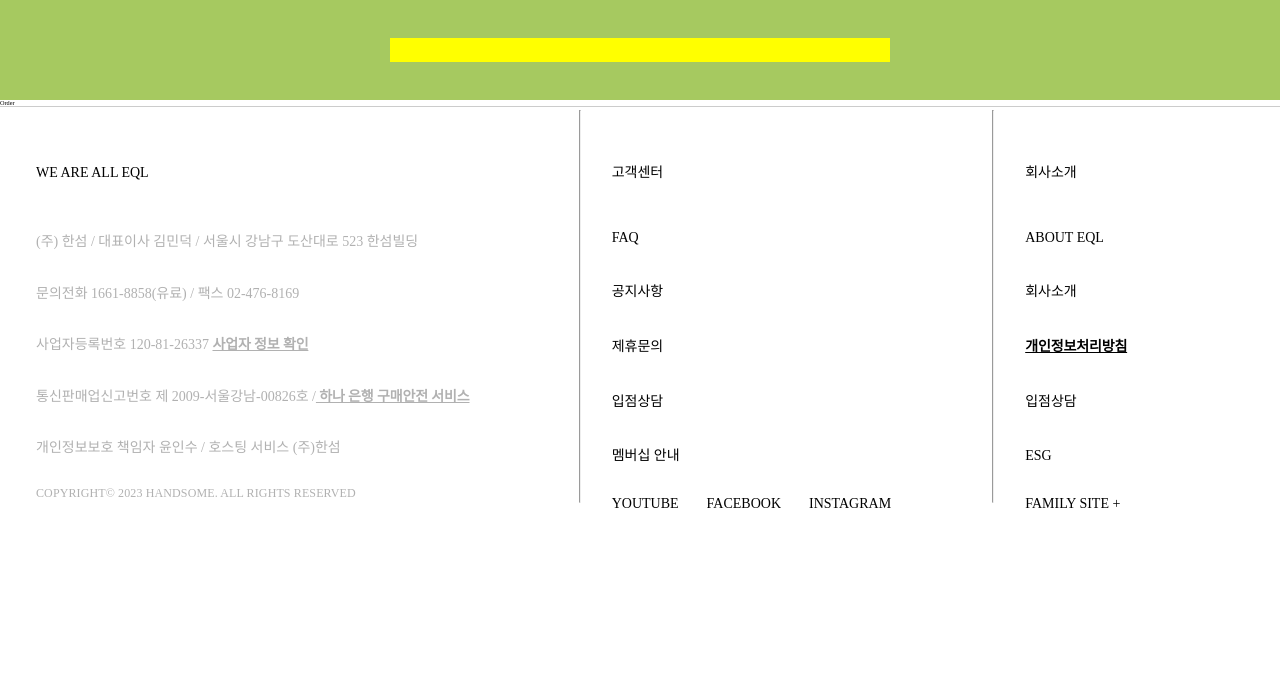
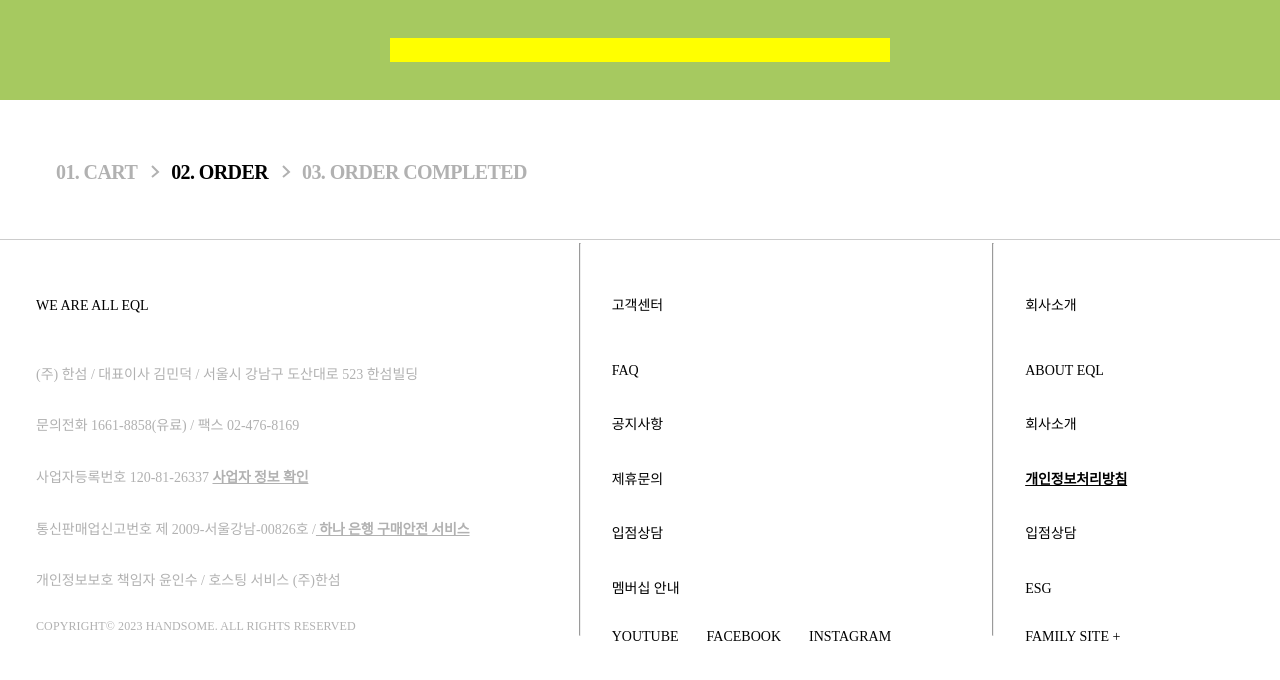
Before and after one commit to ljh0608/EQL-Client, a React (Vite) app in the folder EQL-Client-Project/: page /order/1 in a window 1280 px wide. Shown: the top 680 px of the page. Built offline with nearby package versions, Linux system fonts and the light colour scheme.

Commit message:
feat: breadcrums map렌더링으로 구현 후 order에 적용

```diff
--- a/EQL-Client-Project/src/Router.tsx
+++ b/EQL-Client-Project/src/Router.tsx
@@ -1,7 +1,8 @@
 import { BrowserRouter, Route, Routes } from 'react-router-dom';
+
+import Category from './pages/Category/Category';
 import Home from './pages/Home/Home';
 import Order from './pages/Order/Order';
-import Category from './pages/Category/Category';
 import Product from './pages/Product/Product';
 
 function Router() {
--- /dev/null
+++ b/EQL-Client-Project/src/components/order/BreadCrumb/BreadCrumb.style.tsx
@@ -0,0 +1,6 @@
+import styled from 'styled-components';
+
+export const BreadCrumContainer = styled.div`
+  display: flex;
+  margin: 5.6rem 0rem 5.1rem 5.6rem;
+`;
--- /dev/null
+++ b/EQL-Client-Project/src/components/order/BreadCrumb/BreadCrumb.tsx
@@ -0,0 +1,27 @@
+import * as S from './BreadCrumb.style';
+
+import { BREADCRUMBS } from '../../../constants/BreadCrumbs';
+import BreadCrumItem from './BreadCrumbItem/BreadCrumbItem';
+import comparePath from '../../../utils/comparePath';
+import { useLocation } from 'react-router-dom';
+
+const BreadCrumb = () => {
+  const { pathname } = useLocation();
+
+  return (
+    <S.BreadCrumContainer>
+      {BREADCRUMBS.map((item, index) => (
+        <BreadCrumItem
+          key={item.number}
+          type={comparePath({ pathname, itemName: item.name })}
+          isLast={index === BREADCRUMBS.length - 1}
+        >
+          {item.number}
+          {item.name}
+        </BreadCrumItem>
+      ))}
+    </S.BreadCrumContainer>
+  );
+};
+
+export default BreadCrumb;
--- a/EQL-Client-Project/src/pages/Order/Order.tsx
+++ b/EQL-Client-Project/src/pages/Order/Order.tsx
@@ -1,7 +1,10 @@
-import React from 'react';
-
+import BreadCrumb from '../../components/order/BreadCrumb/BreadCrumb';
 const Order = () => {
-  return <div>Order</div>;
+  return (
+    <div>
+      <BreadCrumb></BreadCrumb>
+    </div>
+  );
 };
 
 export default Order;
```
